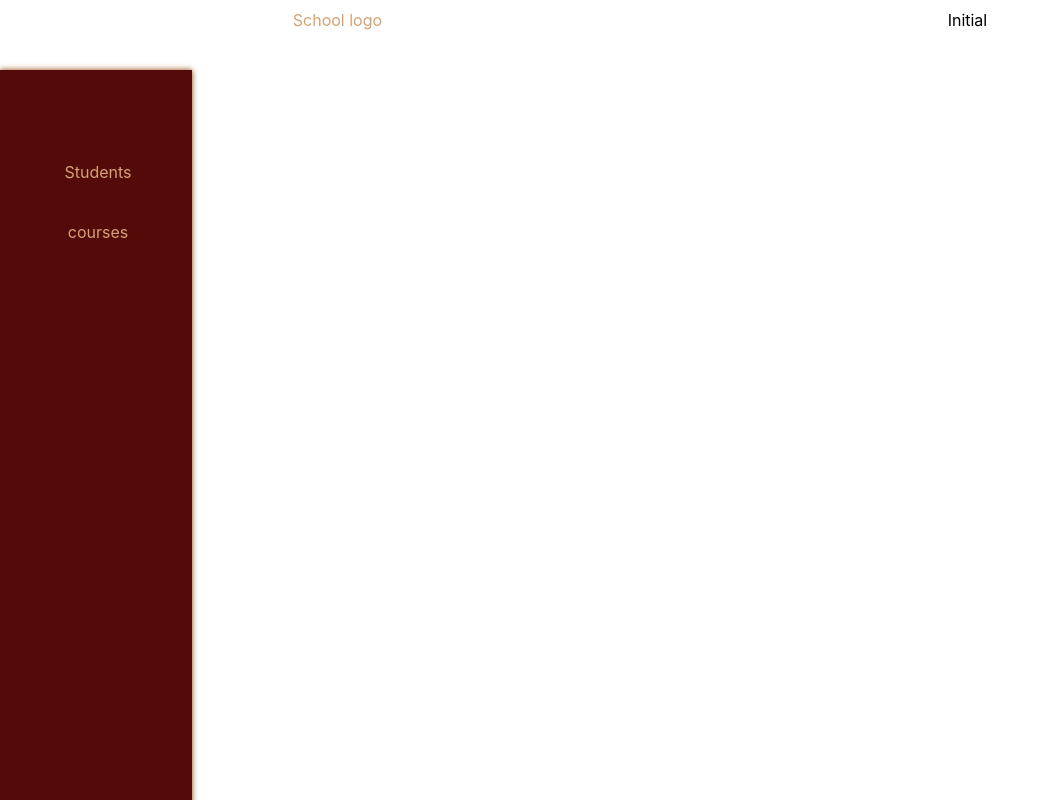
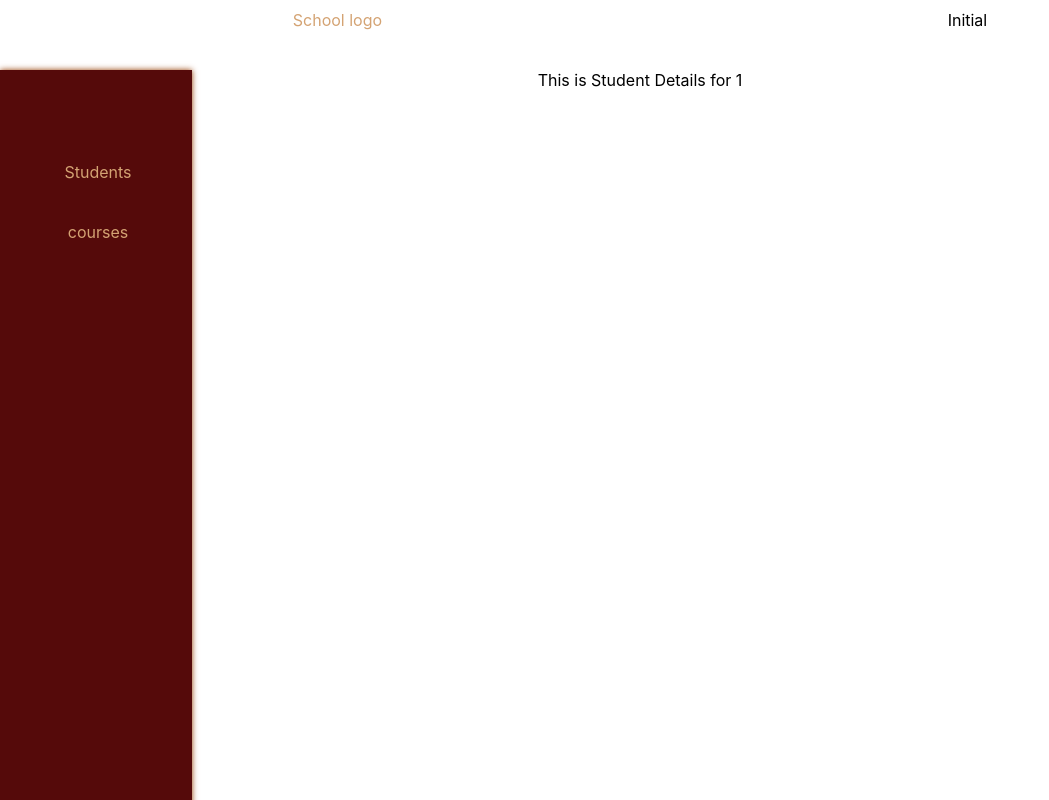
Before and after one commit to tylercaillet/school-report-frontend, a React (Create React App) app: page /students/1 in a window 1280 px wide. Shown: the whole page, without its empty margins (0-1049 px from the left). Built offline with nearby package versions, Linux system fonts and the light colour scheme.

Commit message:
Add: StudentDetail page

```diff
--- a/src/App.js
+++ b/src/App.js
@@ -7,6 +7,7 @@ import Sidebar from "./components/Sidebar";
 import Home from "./pages/Home";
 import Students from "./pages/Students";
 import Courses from "./pages/Courses";
+import StudentDetails from "./pages/StudentDetails";
 
 function App() {
   return (
@@ -17,6 +18,7 @@ function App() {
         <Routes>
           <Route path="/" element={<Home />} />
           <Route path="/students" element={<Students />} />
+          <Route path="/students/:studentId" element={<StudentDetails />} />
           <Route path="/courses" element={<Courses />} />
         </Routes>
       </main>
--- a/src/components/StudentCard.jsx
+++ b/src/components/StudentCard.jsx
@@ -1,9 +1,14 @@
 import '../styles/Students.css'
+import { useNavigate } from "react-router-dom";
 
 const StudentCard = ({student}) => {
+    let navigate = useNavigate();
+    const toDetail = () => {
+        navigate(`/students/${student.id}`)
+    }
     return (
     <div className="student-card-containter">
-        <ul>
+        <ul onClick={toDetail}>
             <li>
         <span className='name'>{student.name}</span>
         <span className='grade'>{student.averageGrade}</span>
--- a/src/pages/StudentDetails.js
+++ b/src/pages/StudentDetails.js
@@ -1,4 +1,8 @@
+import { useEffect, useState } from "react";
+import { useNavigate, useParams } from "react-router-dom";
+
 const StudentDetails = () => {
-    return <div>This is Student Details</div>
-}
-export default StudentDetails
+  const { studentId } = useParams();
+  return <div>This is Student Details for {studentId}</div>;
+};
+export default StudentDetails;
```
